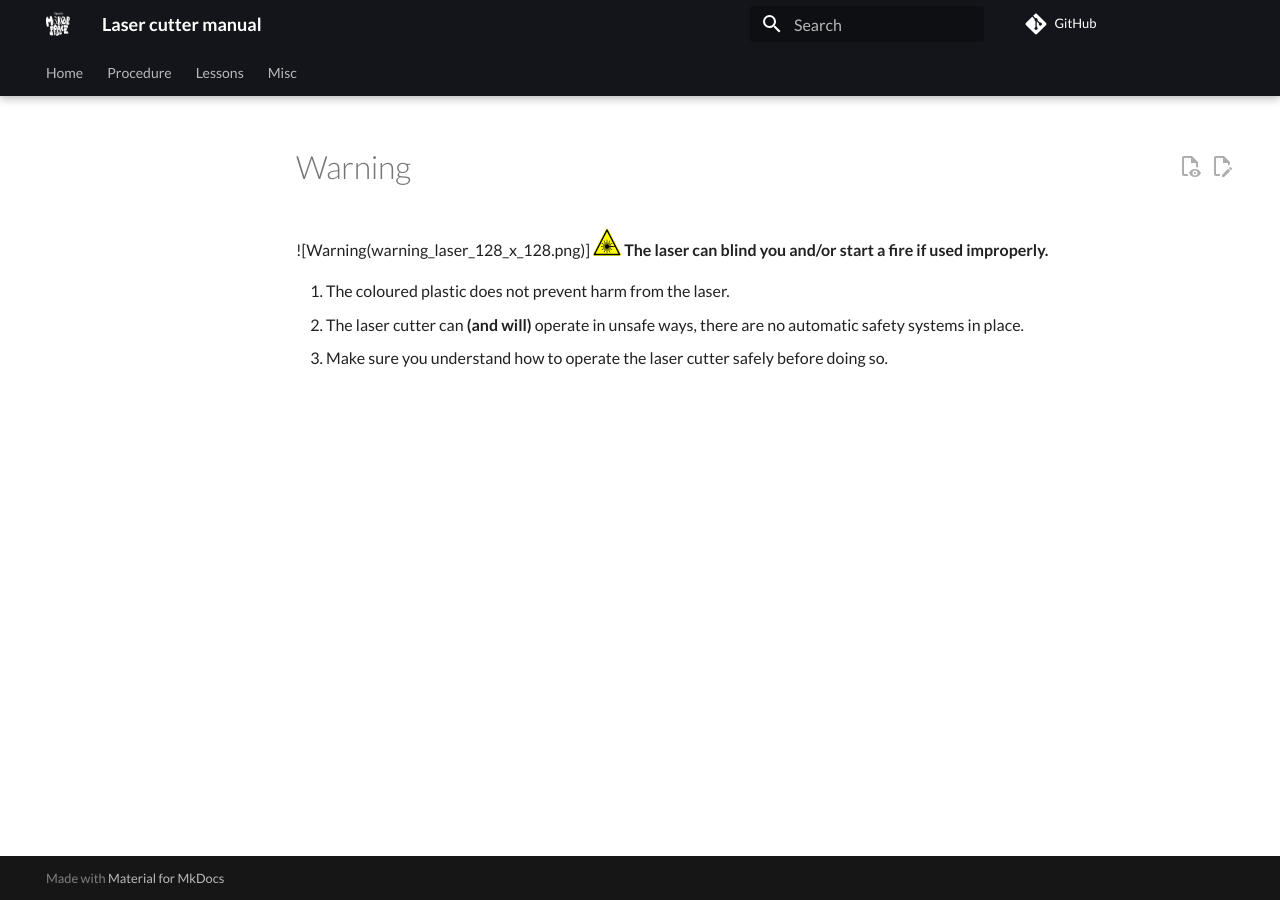
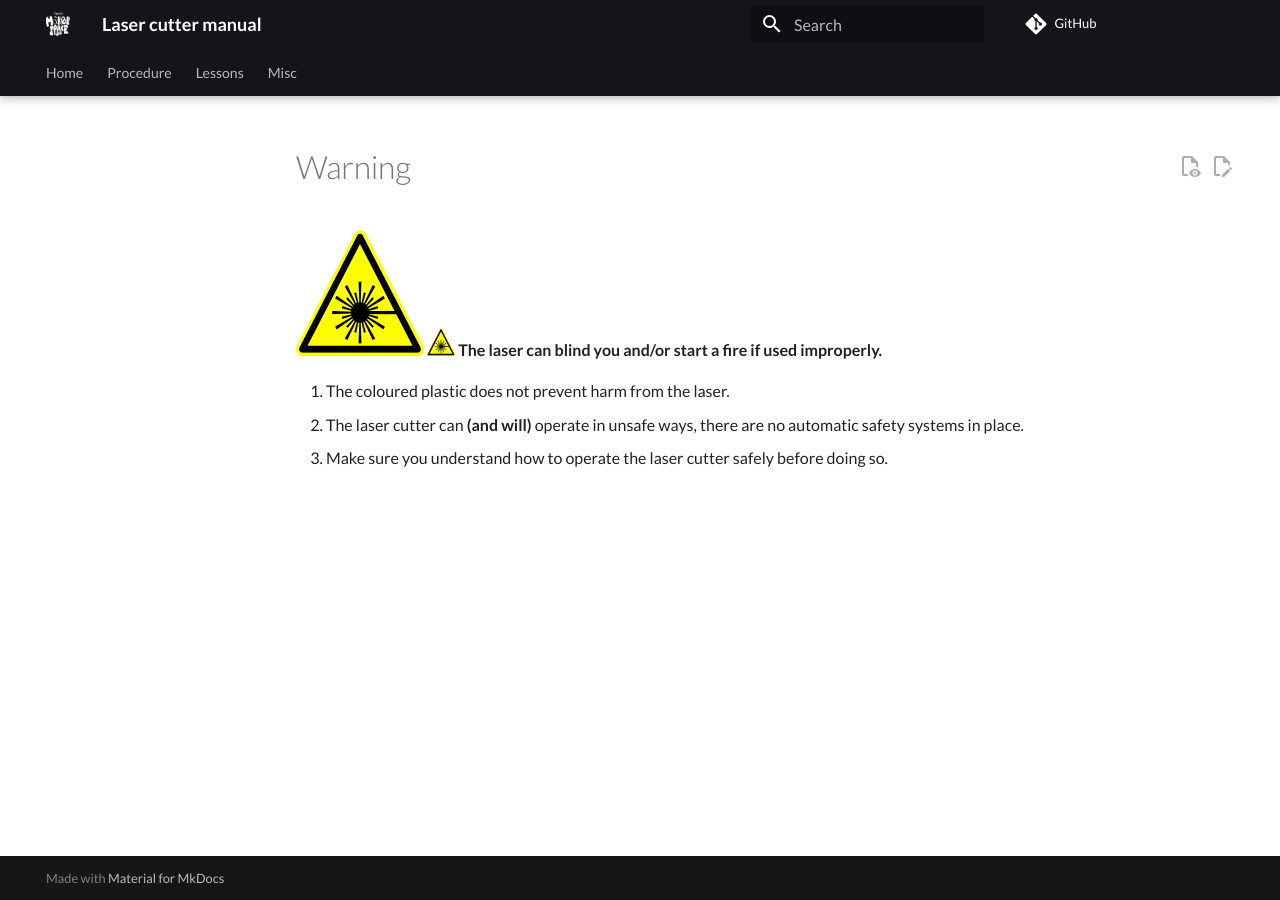
Before and after one commit to uppsala-makerspace/laser_cutter_guide, an MkDocs documentation site: the page built from docs/misc/safety_warning/README.md, in a window 1280 px wide. Built offline with MkDocs 1.6.1 and Material for MkDocs 9.7.7, drawn with Linux system fonts in a browser that asks for light colours; comment, search, counter and statistics services are not loaded.

Commit message:
Update README.md

```diff
--- a/docs/misc/safety_warning/README.md
+++ b/docs/misc/safety_warning/README.md
@@ -1,5 +1,5 @@
 # Warning
-![Warning(warning_laser_128_x_128.png)]
+![Warning](warning_laser_128_x_128.png)
 ![Warning](warning_laser_28_x_28.png) **The laser can blind you and/or start a fire if used improperly.**
 
 1. The coloured plastic does not prevent harm from the laser.
```
